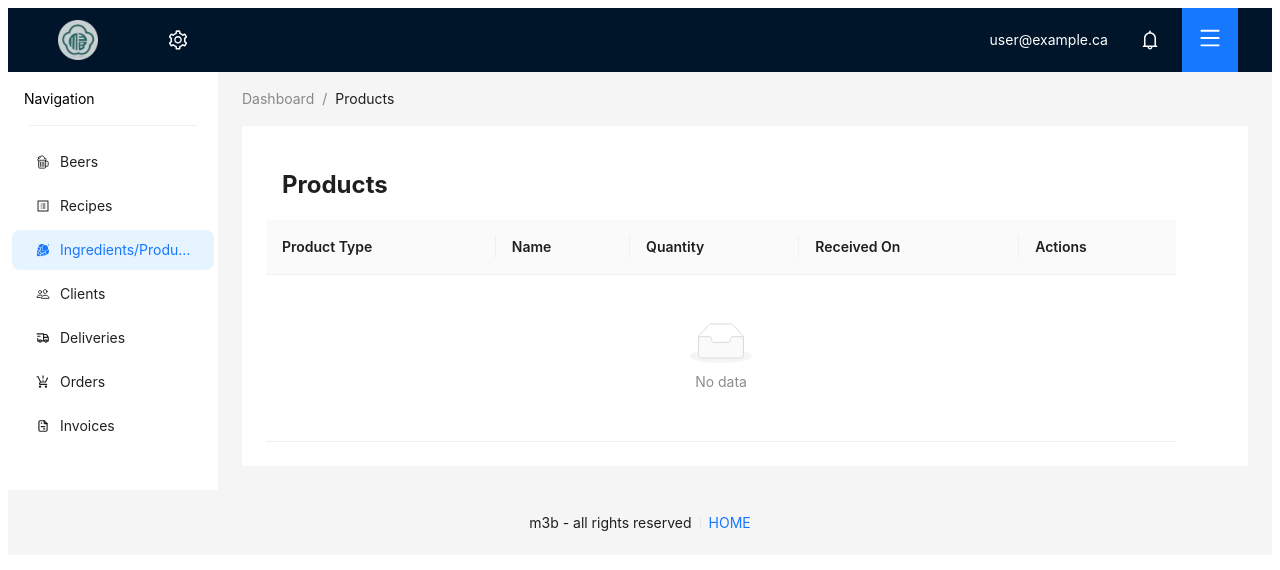
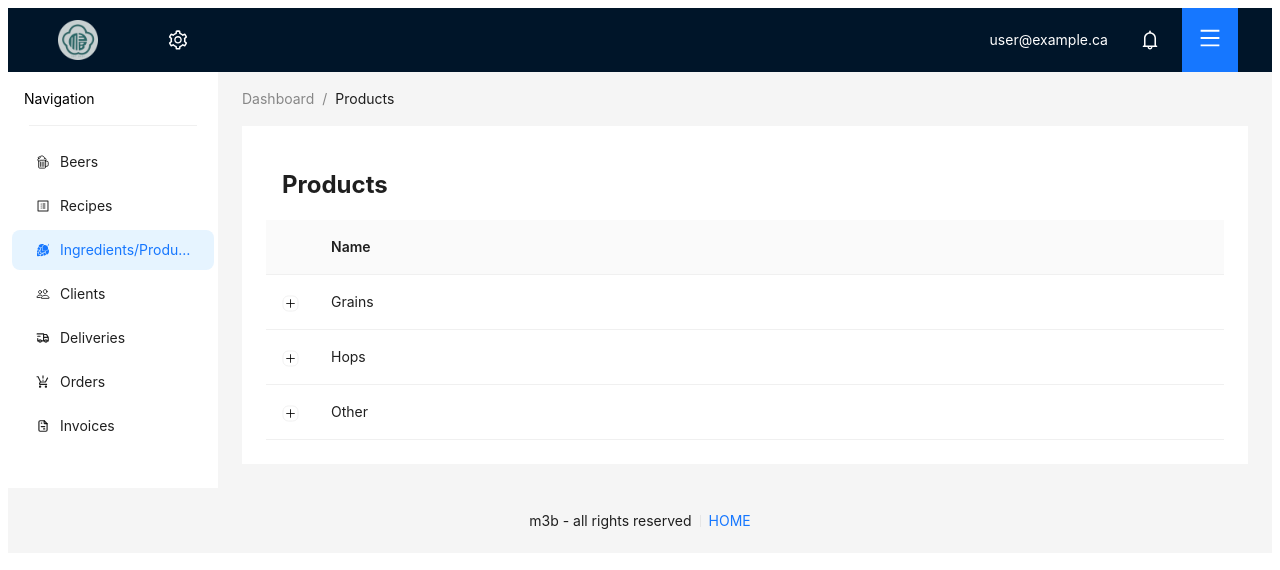
Before and after one commit to m3c-ode/m3b-mgtm-service, a Next.js app: page /dashboard/products in a window 1280 px wide. Shown: the top 570 px of the page. Built offline with nearby package versions, Linux system fonts and the light colour scheme.

Commit message:
added products nested table

```diff
--- a/src/components/Tables/ProductsTable/ProductsTable.tsx
+++ b/src/components/Tables/ProductsTable/ProductsTable.tsx
@@ -1,5 +1,5 @@
 import { Button, Popconfirm, Space, Table } from 'antd';
-import { ColumnsType } from 'antd/es/table';
+import { ColumnsType, ColumnType } from 'antd/es/table';
 import Link from 'next/link';
 import React, { useState } from 'react';
 import styles from '../styles.module.scss';
@@ -7,6 +7,136 @@ import { deleteBeer, getAllBeers } from '../../../pages/api/services';
 import { ObjectId } from 'mongodb';
 import toast from 'react-hot-toast';
 import type { ProductData, ProductsTableProps } from '../../../types/products';
+import { HtmlProps } from 'next/dist/shared/lib/html-context';
+
+interface Grain {
+    key: string;
+    name: string;
+    quantity: number;
+    receivedOn: string;
+}
+
+interface Hop {
+    key: string;
+    name: string;
+    quantity: number;
+    receivedOn: string;
+    type: 'Pellets' | 'Leafs';
+    acidProfile: string;
+}
+
+interface OtherProduct {
+    key: string;
+    name: string;
+    quantity: number;
+    receivedOn: string;
+}
+
+
+interface ProductType {
+    key: string;
+    name: string;
+}
+
+interface Actions {
+    key: string;
+    actions: JSX.Element;
+
+}
+
+type ProductColumnType = ColumnsType<ProductType>;
+
+const grains: Grain[] = [
+    { key: '1', name: '2-Row Malt', quantity: 50, receivedOn: '2022-01-01' },
+    { key: '2', name: 'Crystal Malt', quantity: 25, receivedOn: '2022-01-02' },
+    { key: '3', name: 'Wheat Malt', quantity: 10, receivedOn: '2022-01-03' },
+];
+
+const hops: Hop[] = [
+    { key: '1', name: 'Cascade', quantity: 5, receivedOn: '2022-01-01', type: 'Pellets', acidProfile: '5.5%' },
+    { key: '2', name: 'Centennial', quantity: 2, receivedOn: '2022-01-01', type: 'Leafs', acidProfile: '10.5%' },
+    { key: '3', name: 'Chinook', quantity: 3, receivedOn: '2022-01-01', type: 'Pellets', acidProfile: '11%' },
+];
+
+const other: OtherProduct[] = [
+    { key: '1', name: 'Yeast', quantity: 1, receivedOn: '2022-01-05' },
+    { key: '2', name: 'Irish Moss', quantity: 1, receivedOn: '2022-01-06' },
+    { key: '3', name: 'Gypsum', quantity: 1, receivedOn: '2022-01-07' },
+];
+
+
+const productType: ProductType[] = [
+    { key: '1', name: 'Grains' },
+    { key: '2', name: 'Hops' },
+    { key: '3', name: 'Other' },
+];
+
+const actions: ProductColumnType = [
+    {
+        title: 'Actions',
+        key: 'actions',
+        render: (_, record) => (
+            <Space size="middle">
+                {/* <Button
+                        type="text"
+                        className={styles.updateButton}
+                    >
+                        <Link
+                            className={styles.tableButton}
+                            href={`/beers/${record._id}`}>Update Info</Link>
+
+                    </Button> */}
+                {/* <Popconfirm title="Are you sure?" onConfirm={() => handleDeleteDb(record._id)}>
+                        <Button
+                            type="primary"
+                            danger
+                        >
+                            Delete
+                        </Button>
+                    </Popconfirm> */}
+            </Space>
+        )
+    },
+];
+
+const columns: ProductColumnType = [
+    {
+        title: 'Name',
+        dataIndex: 'name',
+        key: 'name',
+    },
+    {
+        title: 'Quantity',
+        dataIndex: 'quantity',
+        key: 'quantity',
+    },
+    {
+        title: 'Received On',
+        dataIndex: 'receivedOn',
+        key: 'receivedOn',
+        // render: (value, record) => {
+        //     if (typeof value === 'string') {
+        //         if (value.includes("T")) {
+        //             return value.split("T")[0];
+        //         } else return value;
+        //     } else {
+        //         return new Date(value).toISOString().split('T')[0];
+        //     }
+        // }
+    },
+    {
+        title: 'Type',
+        dataIndex: 'type',
+        key: 'type',
+    },
+    {
+        title: 'Acid Profile',
+        dataIndex: 'acidProfile',
+        key: 'acidProfile',
+    },
+];
+
+
 
 const ProductsTable: React.FC<ProductsTableProps> = ({ data, isLoading, title }) => {
 
@@ -29,73 +159,24 @@ const ProductsTable: React.FC<ProductsTableProps> = ({ data, isLoading, title })
         // }
     };
 
-    const columns: ColumnsType<ProductData> = [
-        /*         {
-                    title: 'ID',
-                    dataIndex: 'id',
-                    key: 'id',
-                }, */
-        {
-            title: 'Product Type',
-            dataIndex: 'type',
-            key: 'type',
-        },
-        {
-            title: 'Name',
-            dataIndex: 'name',
-            key: 'name',
-        },
-        {
-            title: 'Quantity',
-            dataIndex: 'Quantity',
-            key: 'Quantity',
-        },
-        {
-            title: 'Received On',
-            dataIndex: 'receivedOn',
-            key: 'receivedOn',
-            render: (value, record) => {
-                if (typeof value === 'string') {
-                    if (value.includes("T")) {
-                        return value.split("T")[0];
-                    } else return value;
-                } else {
-                    return new Date(value).toISOString().split('T')[0];
-                }
-            }
-        },
-        {
-            title: 'Actions',
-            key: 'actions',
-            render: (_, record) => (
-                <Space size="middle">
-                    <Button
-                        type="text"
-                        className={styles.updateButton}
-                    >
-                        <Link
-                            className={styles.tableButton}
-                            href={`/beers/${record._id}`}>Update Info</Link>
-
-                    </Button>
-                    <Popconfirm title="Are you sure?" onConfirm={() => handleDeleteDb(record._id)}>
-                        <Button
-                            type="primary"
-                            danger
-                        >
-                            Delete
-                        </Button>
-                    </Popconfirm>
-                </Space>
-            )
-        },
-    ];
+    const expandedRowRender = (record: ProductType) => {
+        const childrenColumns = record.name === 'Hops' ? columns.concat(actions) : columns.slice(0, 3).concat(actions);
+        return (
+            <Table
+                columns={childrenColumns}
+                dataSource={record.name === 'Grains' ? grains : record.name === 'Hops' ? hops : other}
+                // dataSource={record.children}
+                pagination={false}
+            />
+        );
+    };
 
     return (
         <Table
-            className={styles.tableContainer}
-            columns={columns}
-            dataSource={currentData}
+            columns={columns.slice(0, 1)}
+            dataSource={productType}
+            pagination={false}
+            expandable={{ expandedRowRender }}
             title={title}
         />
     );
--- a/src/pages/dashboard/products/index.tsx
+++ b/src/pages/dashboard/products/index.tsx
@@ -3,6 +3,8 @@ import Dashboard from '../../../components/Dashboard';
 import ProductsTable from '../../../components/Tables/ProductsTable';
 import RecipesTable from '../../../components/Tables/RecipesTable';
 import TableHeader from '../../../components/Tables/TableHeader';
+import { IoAddOutline } from 'react-icons/io5';
+
 
 type Props = {};
 
@@ -10,6 +12,16 @@ const Products = (props: Props) => {
   const TableTitle = () =>
     <TableHeader
       title={'Products'}
+      buttonText="Add Product"
+      buttonIcon={<IoAddOutline
+        style={{
+          fontSize: '19px',
+          position: 'relative',
+          top: '4px'
+        }}
+      />}
+    // buttonPath={'/dashboard/clients/new'}
+
     />;
   return (
     <Dashboard>
```
